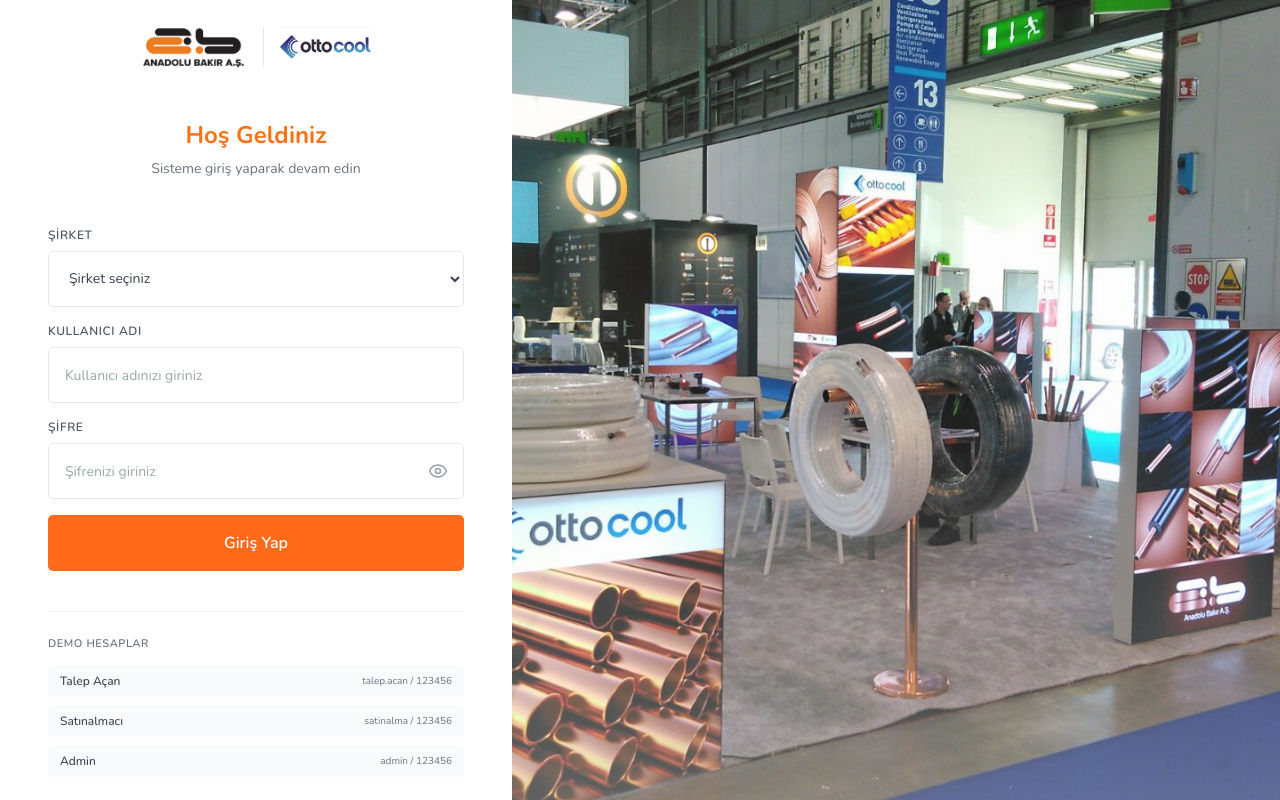
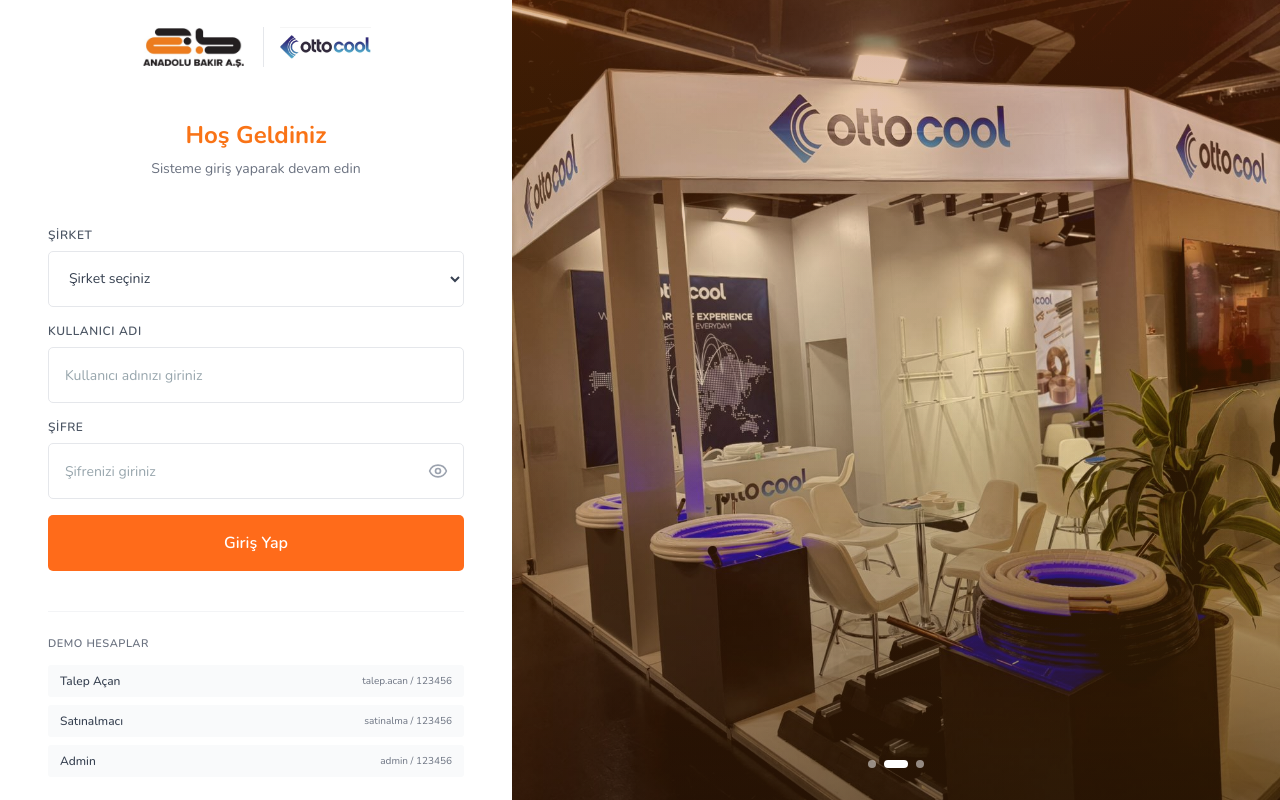
Before and after one commit to EmrePirinc/SatinalmaTalepTasarim, a React (Vite) app: page /#/login in a window 1280 px wide. Built offline with nearby package versions, Linux system fonts and the light colour scheme.

Commit message:
feat: Login sayfasina carousel eklendi - AB AB2 AB3 resimleri 5 saniyede degisiyor - Nostaljik mazi ve basari renk efekti eklendi - Indicator dots ile manuel gecis - Smooth fade animasyonu

```diff
--- a/src/pages/Login.tsx
+++ b/src/pages/Login.tsx
@@ -1,8 +1,15 @@
-import { useState } from "react"
+import { useState, useEffect } from "react"
 import { useNavigate } from "react-router-dom"
 import { Button } from "@/components/ui/button"
 import { Input } from "@/components/ui/input"
 import { Eye, EyeOff } from "lucide-react"
+
+// Carousel resimleri
+const carouselImages = [
+  "/AB.jpeg",
+  "/AB2.jpg",
+  "/AB3.jpg"
+]
 
 // Mock kullanıcılar
 const mockUsers = [
@@ -18,6 +25,16 @@ export default function Login() {
   const [password, setPassword] = useState("")
   const [showPassword, setShowPassword] = useState(false)
   const [error, setError] = useState("")
+  const [currentImageIndex, setCurrentImageIndex] = useState(0)
+
+  // Otomatik resim değişimi
+  useEffect(() => {
+    const interval = setInterval(() => {
+      setCurrentImageIndex((prevIndex) => (prevIndex + 1) % carouselImages.length)
+    }, 5000) // 5 saniyede bir değişir
+
+    return () => clearInterval(interval)
+  }, [])
 
   const handleLogin = () => {
     // Kullanıcı doğrulama
@@ -174,15 +191,45 @@ export default function Login() {
         </div>
       </div>
 
-      {/* Sağ Taraf - Arka Plan Görseli */}
-      <div className="hidden lg:flex lg:w-[60%] relative overflow-hidden bg-gradient-to-br from-orange-50 to-blue-50">
-        <div className="absolute inset-0 bg-gradient-to-br from-orange-500/5 to-blue-500/5"></div>
-        <img
-          src="/AB.jpeg"
-          alt="Anadolu Bakır & Ottocool"
-          className="absolute inset-0 w-full h-full object-cover opacity-90"
-        />
-        <div className="absolute inset-0 bg-gradient-to-t from-white/30 via-transparent to-transparent"></div>
+      {/* Sağ Taraf - Carousel Arka Plan Görseli */}
+      <div className="hidden lg:flex lg:w-[60%] relative overflow-hidden">
+        {/* Nostaljik renk efekti - Mazi ve başarı */}
+        <div className="absolute inset-0 bg-gradient-to-br from-amber-600/20 via-orange-500/15 to-yellow-600/20 z-10"></div>
+        <div className="absolute inset-0 bg-gradient-to-t from-amber-900/30 via-transparent to-orange-800/20 z-10"></div>
+
+        {/* Carousel Görselleri */}
+        {carouselImages.map((image, index) => (
+          <img
+            key={image}
+            src={image}
+            alt={`Anadolu Bakır ${index + 1}`}
+            className={`absolute inset-0 w-full h-full object-cover transition-opacity duration-1000 ${
+              index === currentImageIndex ? "opacity-100" : "opacity-0"
+            }`}
+            style={{
+              filter: "sepia(15%) contrast(105%) brightness(95%)"
+            }}
+          />
+        ))}
+
+        {/* Alt overlay - Derinlik */}
+        <div className="absolute inset-0 bg-gradient-to-t from-black/40 via-transparent to-transparent z-20"></div>
+
+        {/* Indicator dots */}
+        <div className="absolute bottom-8 left-1/2 -translate-x-1/2 flex gap-2 z-30">
+          {carouselImages.map((_, index) => (
+            <button
+              key={index}
+              onClick={() => setCurrentImageIndex(index)}
+              className={`w-2 h-2 rounded-full transition-all duration-300 ${
+                index === currentImageIndex
+                  ? "bg-white w-6"
+                  : "bg-white/50 hover:bg-white/75"
+              }`}
+              aria-label={`Resim ${index + 1}`}
+            />
+          ))}
+        </div>
       </div>
     </div>
   )
```
